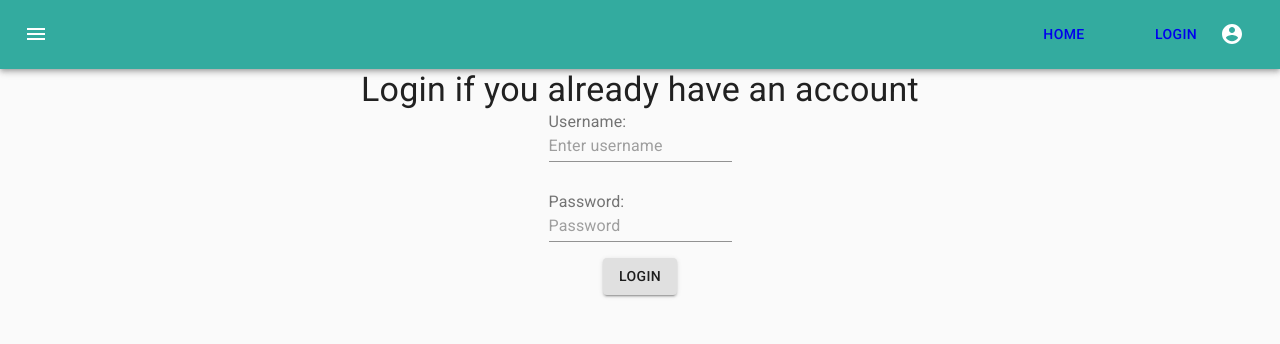
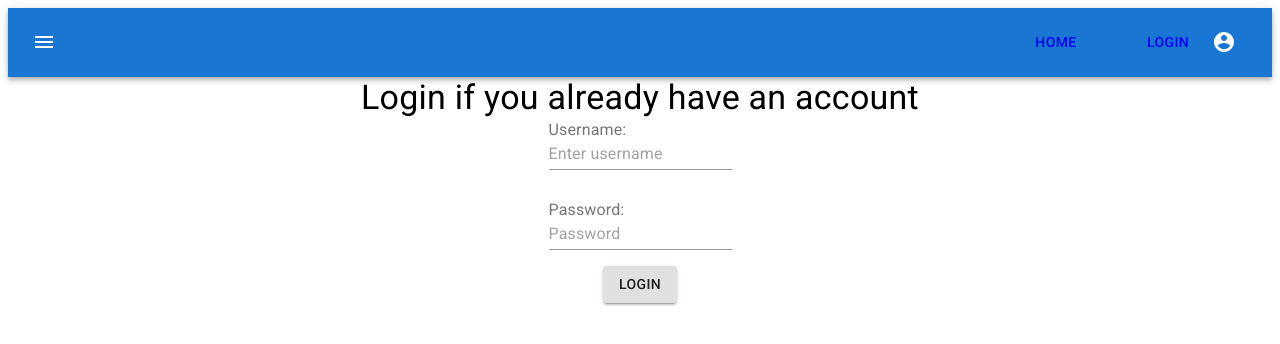
Before and after one commit to julia-ediamond/react-crowdfunding-app, a React (Create React App) app: page /login in a window 1280 px wide. Shown: the top 344 px of the page. Built offline with nearby package versions, Linux system fonts and the light colour scheme.

Commit message:
attempted to customize theme

```diff
--- a/src/App.js
+++ b/src/App.js
@@ -1,6 +1,4 @@
 import React from "react";
-
-
 import HomePage from "./pages/HomePage.jsx";
 import ProjectPage from "./pages/ProjectPage.jsx";
 import { BrowserRouter as Router, Switch, Route } from "react-router-dom";
@@ -16,22 +14,11 @@ const useStyles = makeStyles((theme) => ({
     margin: theme.spacing(3),
     height: "100%",
   },
-  media: {
-    height: 140,
-  },
-  title: {
-    color: theme.palette.primary.main,
-  },
-  menu: {
-    height: "40%",
-  }
 }));
 
 function App() {
-
   return (
     <ThemeProvider theme={theme}>
-      <CssBaseline />
       <div className="root">
         <Router>
           <div>
@@ -42,7 +29,6 @@ function App() {
               </Route>
               <Route path="/login">
                 <LoginPage />
-
               </Route>
               <Route path="/">
                 <HomePage />
@@ -55,4 +41,4 @@ function App() {
   );
 }
 
-export default App;
+export default (App)
--- a/src/components/LoginForm/LoginForm.jsx
+++ b/src/components/LoginForm/LoginForm.jsx
@@ -12,7 +12,6 @@ const useStyles = makeStyles((theme) => ({
   formGroup: {
     padding: theme.spacing(2),
   },
-  formInput: {},
 }));
 function LoginForm() {
   const classes = useStyles();
--- a/src/components/Nav/Nav.jsx
+++ b/src/components/Nav/Nav.jsx
@@ -1,12 +1,7 @@
 import React from "react";
 import { Link } from "react-router-dom";
 import { makeStyles } from "@material-ui/styles";
-import {
-  Grid,
-  Typography,
-  IconButton,
-  Button,
- } from "@material-ui/core";
+import { Grid, Typography, IconButton, Button } from "@material-ui/core";
 import AppBar from "@mui/material/AppBar";
 import Toolbar from "@mui/material/Toolbar";
 import MenuIcon from "@material-ui/icons/Menu";
@@ -21,8 +16,8 @@ const useStyles = makeStyles((theme) => ({
   title: {
     color: theme.palette.primary.main,
   },
-  menu: {
-    color: 'theme.palette.primary.main',
+  menuApp: {
+    backgroundColor: theme.palette.primary.main,
   },
   menuItem: {
     padding: theme.spacing(2),
@@ -33,7 +28,7 @@ const useStyles = makeStyles((theme) => ({
 }));
 
 function Nav() {
-  const token = window.localStorage.getItem('token');
+  const token = window.localStorage.getItem("token");
   const classes = useStyles();
   const [anchorEl, setAnchorEl] = React.useState(null);
   const open = Boolean(anchorEl);
@@ -44,11 +39,10 @@ function Nav() {
     setAnchorEl(null);
   };
 
-
   return (
     <Grid className={classes.root}>
-      <AppBar style={{ background: '#33ab9f' }} position="static">
-        <Toolbar>
+      <AppBar className={classes.menuApp} position="static">
+        <Toolbar className={classes.menu}>
           <IconButton
             id="basic-button"
             aria-controls="basic-menu"
@@ -74,7 +68,9 @@ function Nav() {
           >
             <MenuItem onClick={handleClose}>Profile</MenuItem>
             <MenuItem onClick={handleClose}>My account</MenuItem>
-            <MenuItem onClick={() => window.localStorage.clear()}>Logout</MenuItem>
+            <MenuItem onClick={() => window.localStorage.clear()}>
+              Logout
+            </MenuItem>
           </Menu>
           <Grid container className={classes.menu} justifyContent="flex-end">
             <Grid className={classes.menuItem}>
@@ -109,7 +105,8 @@ function Nav() {
               to="/login"
             >
               Login
-         </Link></Button>
+            </Link>
+          </Button>
           <IconButton
             size="large"
             aria-label="account of current user"
--- a/src/pages/LoginPage.jsx
+++ b/src/pages/LoginPage.jsx
@@ -2,9 +2,6 @@ import { React, Fragment } from "react";
 import LoginForm from "../components/LoginForm/LoginForm";
 import {
   Grid,
-  Button,
-  Input,
-  InputLabel,
   Typography,
 } from "@material-ui/core";
 import { makeStyles } from "@material-ui/styles";
@@ -12,9 +9,6 @@ import { makeStyles } from "@material-ui/styles";
 const useStyles = makeStyles((theme) => ({
   root: {
     height: "100%",
-  },
-  title: {
-    color: theme.palette.primary.main,
   },
 }));
 
--- a/src/theme.js
+++ b/src/theme.js
@@ -1,20 +1,27 @@
-import { createTheme } from '@material-ui/core/styles'
+import { createTheme, ThemeProvider } from '@material-ui/core/styles'
 //import { colors } from '@material-ui/core';
+import { purple } from '@mui/material/colors';
 
 const theme = createTheme({
   palette: {
     primary: {
-        light: "#f6685e",
-        main: "#f44336",
-        dark: "#aa2e25"
-
-}, secondary: {
-    light: '#ab003c',
-    main: '#f50057',
-    dark: '#f73378',
-    contrastText: '#000',
-}
-
+      // Purple and green play nicely together.
+      main: purple[500],
+    },
+    secondary: {
+      // This is green.A700 as hex.
+      main: '#11cb5f',
+    },
   },
 })
+
 export default theme
+
+// export default function Palette() {
+//   return (
+//     <ThemeProvider theme={theme}>
+//       <Button>Primary</Button>
+//       <Button color="secondary">Secondary</Button>
+//     </ThemeProvider>
+//   );
+// }
```
Lines whose indentation alone changed are shown as unchanged.
